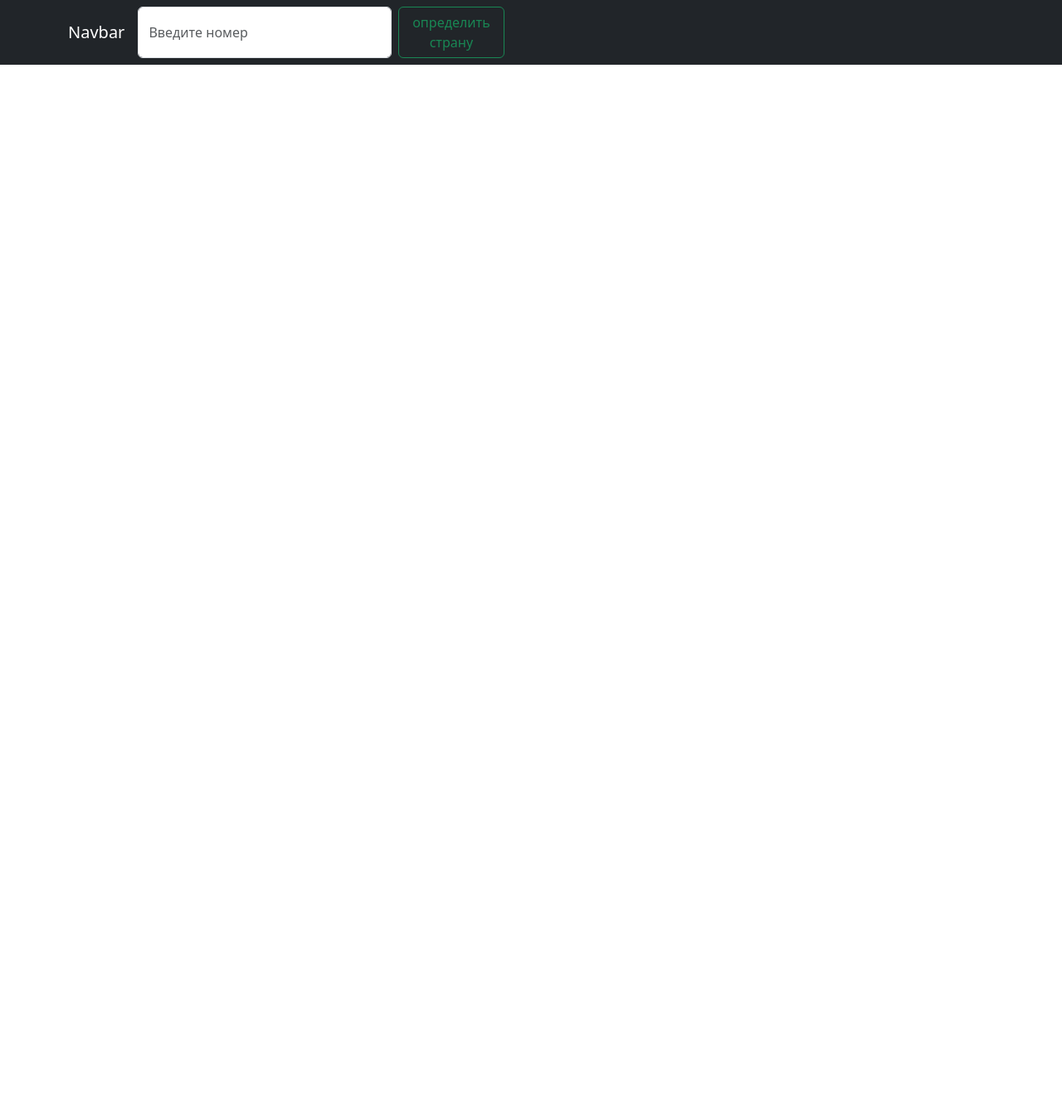
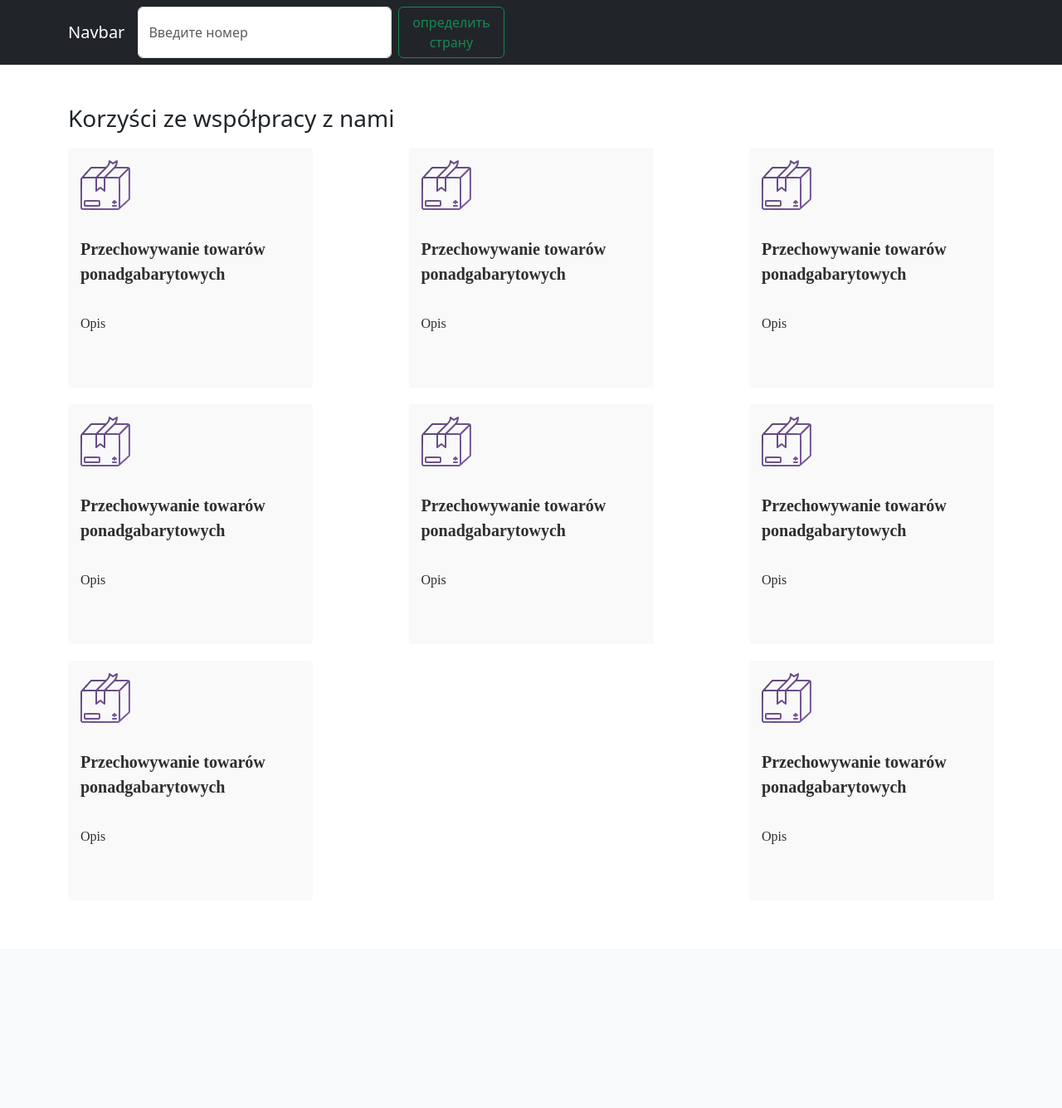
Before and after one commit to 89tinik/grizli, a PHP site: page / in a window 1280 px wide. Shown: the whole page at 83% size. Before the commit the page ends 78 px from the top, so only its background shows below. Run offline with PHP 8.4, Linux system fonts and the light colour scheme; data that the repository does not hold is empty; some libraries are stand-ins or nearby versions.

Commit message:
last task

```diff
--- a/assets/styles.css
+++ b/assets/styles.css
@@ -0,0 +1,47 @@
+.benefits-wrap {
+    justify-content: space-between;
+    flex-wrap: wrap;
+    margin: 0 auto;
+}
+
+.benefits-wrap h3 {
+    font-family: Nunito;
+    font-size: 40px;
+    font-weight: 700;
+    line-height: 52px;
+    text-align: left;
+}
+
+.benefit {
+    width: 295px;
+    height: 289px;
+    background: #F9F9F9;
+    margin: 10px 0;
+    border-radius: 4px;
+    padding: 15px;
+}
+
+.benefit p {
+    font-family: Nunito;
+    font-size: 20px;
+    font-weight: 700;
+    line-height: 30px;
+    text-align: left;
+    margin: 32px 0;
+    color: #2E2E2E;
+}
+
+.benefit a {
+    font-family: Nunito;
+    font-size: 16px;
+    font-weight: 400;
+    line-height: 20.8px;
+    text-align: left;
+    color: #2E2E2E;
+    text-decoration: none;
+}
+
+.benefit.carousel-item {
+    width: 100%;
+    margin: 0;
+}
--- a/index.php
+++ b/index.php
@@ -54,7 +54,91 @@ if (isset($_POST['number'])) {
 <div class="container my-5">
     <h1><?= $output ?></h1>
 </div>
+<div class="container">
+    <h3>Korzyści ze współpracy z nami</h3>
+</div>
+<div class="container d-flex benefits-wrap d-none d-xl-flex d-lg-flex">
+    <div class="benefit">
+        <img src="assets/icon.png" alt="" title="">
+        <p>Przechowywanie towarów ponadgabarytowych</p>
+        <a href="#">Opis</a>
+    </div>
+    <div class="benefit">
+        <img src="assets/icon.png" alt="" title="">
+        <p>Przechowywanie towarów ponadgabarytowych</p>
+        <a href="#">Opis</a>
+    </div>
+    <div class="benefit">
+        <img src="assets/icon.png" alt="" title="">
+        <p>Przechowywanie towarów ponadgabarytowych</p>
+        <a href="#">Opis</a>
+    </div>
+    <div class="benefit">
+        <img src="assets/icon.png" alt="" title="">
+        <p>Przechowywanie towarów ponadgabarytowych</p>
+        <a href="#">Opis</a>
+    </div>
+    <div class="benefit">
+        <img src="assets/icon.png" alt="" title="">
+        <p>Przechowywanie towarów ponadgabarytowych</p>
+        <a href="#">Opis</a>
+    </div>
+    <div class="benefit">
+        <img src="assets/icon.png" alt="" title="">
+        <p>Przechowywanie towarów ponadgabarytowych</p>
+        <a href="#">Opis</a>
+    </div>
+    <div class="benefit">
+        <img src="assets/icon.png" alt="" title="">
+        <p>Przechowywanie towarów ponadgabarytowych</p>
+        <a href="#">Opis</a>
+    </div>
+    <div class="benefit">
+        <img src="assets/icon.png" alt="" title="">
+        <p>Przechowywanie towarów ponadgabarytowych</p>
+        <a href="#">Opis</a>
+    </div>
+</div>
 
+
+<div id="carouselExampleSlidesOnly" class="carousel slide d-lg-none" data-bs-ride="carousel">
+    <div class="carousel-inner">
+        <div class="benefit carousel-item active">
+            <img src="assets/icon.png" alt="" title="">
+            <p>Przechowywanie towarów ponadgabarytowych</p>
+            <a href="#">Opis</a>
+        </div>
+        <div class="benefit carousel-item">
+            <img src="assets/icon.png" alt="" title="">
+            <p>Przechowywanie towarów ponadgabarytowych</p>
+            <a href="#">Opis</a>
+        </div>
+        <div class="benefit carousel-item">
+            <img src="assets/icon.png" alt="" title="">
+            <p>Przechowywanie towarów ponadgabarytowych</p>
+            <a href="#">Opis</a>
+        </div>
+        <div class="benefit carousel-item">
+            <img src="assets/icon.png" alt="" title="">
+            <p>Przechowywanie towarów ponadgabarytowych</p>
+            <a href="#">Opis</a>
+        </div>
+        <div class="benefit carousel-item">
+            <img src="assets/icon.png" alt="" title="">
+            <p>Przechowywanie towarów ponadgabarytowych</p>
+            <a href="#">Opis</a>
+        </div>
+    </div>
+</div>
+
+
+<footer class="bd-footer py-4 py-md-5 mt-5 bg-body-tertiary">
+    <div class="container py-4 py-md-5 px-4 px-md-3 text-body-secondary">
+        <div class="row">
+
+        </div>
+    </div>
+</footer>
 
 <div class="modal fade" id="exampleModalToggle" aria-hidden="true" aria-labelledby="exampleModalToggleLabel"
      tabindex="-1">
```
Also changed, not shown: assets/icon.png (added).
